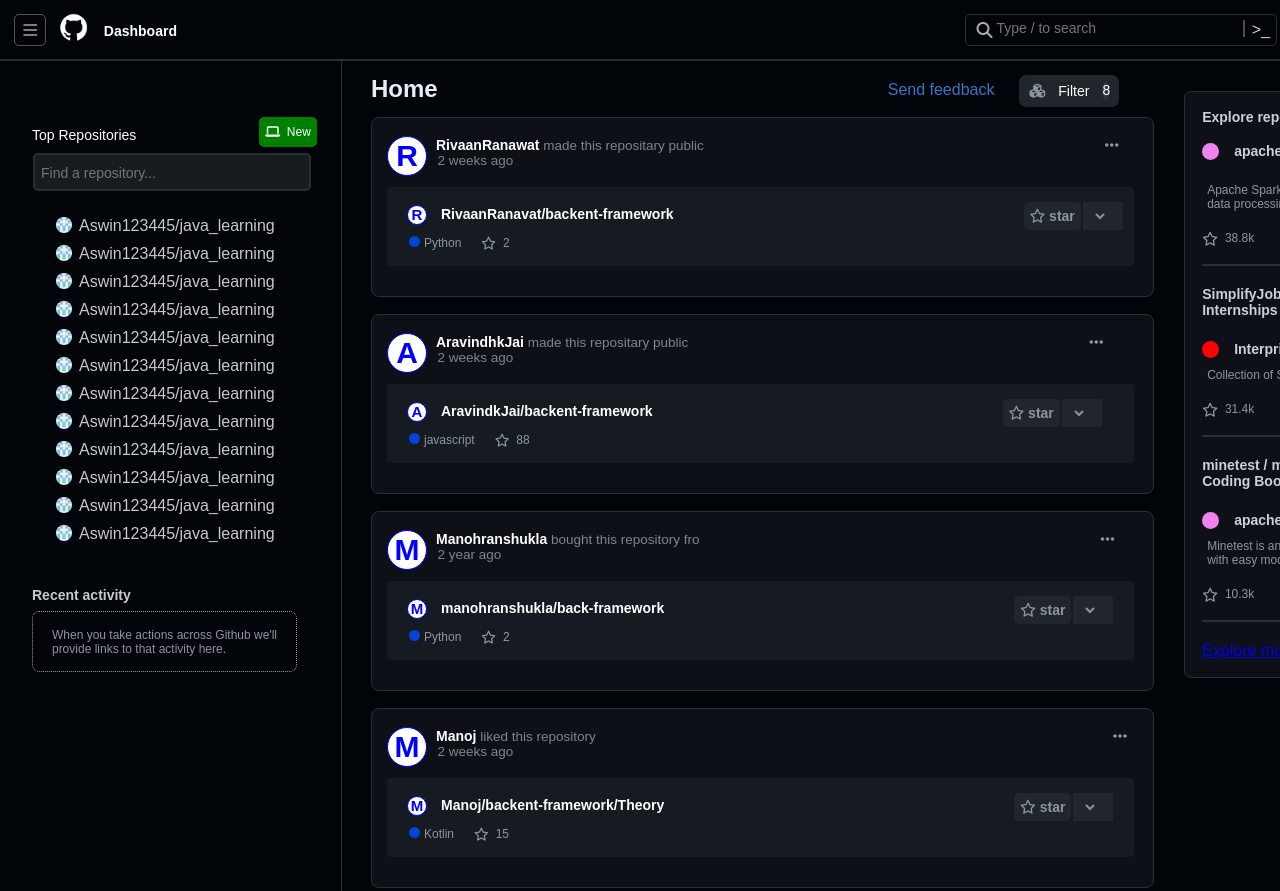
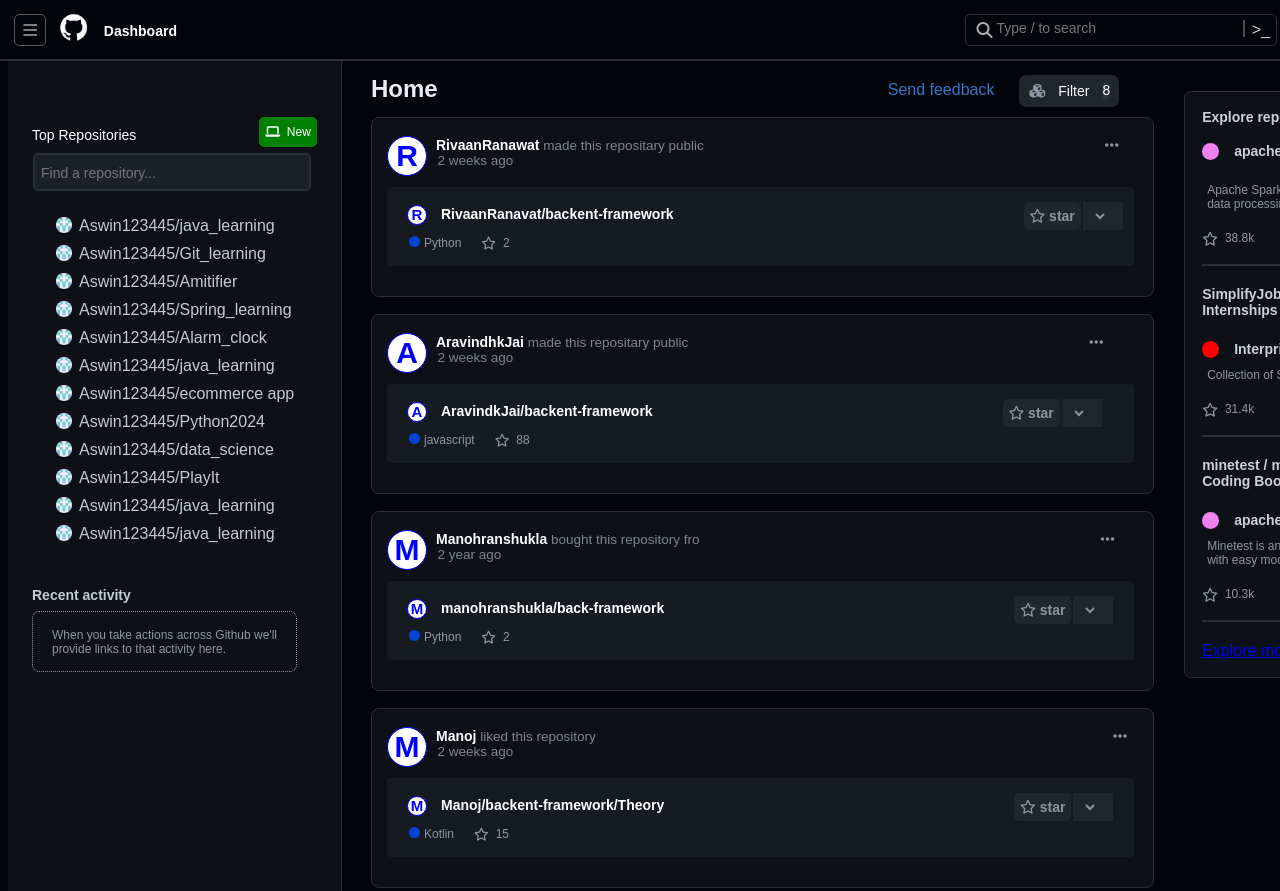
Before and after one commit to Aswin123445/csslearn, a plain HTML site: page github/index.html in a window 1280 px wide. Shown: the top 891 px of the page. Drawn offline with Linux system fonts and the light colour scheme.

Commit message:
making sticky sidebar like github web

```diff
--- a/github/index.html
+++ b/github/index.html
@@ -42,8 +42,9 @@
         </div>
     </header>
     <div class="down-section">
+        <div class="repositt"></div>
         <div class="repo1"></div>
-        <div class="repo">
+        <div class="repo" id="repsit">
             <div id="row1">
                 <div id="row11">Top Repositories</div>
                 <div id="row12">
@@ -62,7 +63,19 @@
                     </li>
                     <li>
                         <div id="listprofile"></div>
-                        Aswin123445/java_learning
+                        Aswin123445/Git_learning
+                    </li>
+                    <li>
+                        <div id="listprofile"></div>
+                        Aswin123445/Amitifier
+                    </li>
+                    <li>
+                        <div id="listprofile"></div>
+                        Aswin123445/Spring_learning
+                    </li>
+                    <li>
+                        <div id="listprofile"></div>
+                        Aswin123445/Alarm_clock
                     </li>
                     <li>
                         <div id="listprofile"></div>
@@ -70,31 +83,19 @@
                     </li>
                     <li>
                         <div id="listprofile"></div>
-                        Aswin123445/java_learning
+                        Aswin123445/ecommerce app
                     </li>
                     <li>
                         <div id="listprofile"></div>
-                        Aswin123445/java_learning
+                        Aswin123445/Python2024
                     </li>
                     <li>
                         <div id="listprofile"></div>
-                        Aswin123445/java_learning
+                        Aswin123445/data_science
                     </li>
                     <li>
                         <div id="listprofile"></div>
-                        Aswin123445/java_learning
-                    </li>
-                    <li>
-                        <div id="listprofile"></div>
-                        Aswin123445/java_learning
-                    </li>
-                    <li>
-                        <div id="listprofile"></div>
-                        Aswin123445/java_learning
-                    </li>
-                    <li>
-                        <div id="listprofile"></div>
-                        Aswin123445/java_learning
+                        Aswin123445/PlayIt
                     </li>
                     <li>
                         <div id="listprofile"></div>
@@ -374,5 +375,21 @@
         </div>
     </div>
     </div>
+
+    <script>
+        const stickyDiv = document.getElementById('repsit');
+        const stickyThreshold = 64; // Adjust threshold as needed (in pixels)
+
+        window.addEventListener('scroll', function() {
+          const scrollPosition = window.scrollY;
+
+          if (scrollPosition >= stickyThreshold) {
+            stickyDiv.style.position = 'fixed';
+            stickyDiv.style.top = '0';
+          } else {
+            stickyDiv.style.position = 'static';
+          }
+        });
+        </script>
 </body>
 </html>
--- a/github/style.css
+++ b/github/style.css
@@ -161,14 +161,20 @@ body{
      display: flex;
      flex-wrap: nowrap;
   }
+  .repositt{
+    background-color: #0d1117;
+    width: 395px;
+    height: 1093px;
 
+  }
   .repo{
-    margin-top: 40px;
+    position:relative;
+    background-color: #0d1117;
     width: 287px;
     height: 1093px;
     padding-left: 24px;
     padding-right: 24px;
-    padding-top: 16px;
+    padding-top: 56px;
     border-bottom: 1px solid #2a2f36;
   }
   #row11{
```
